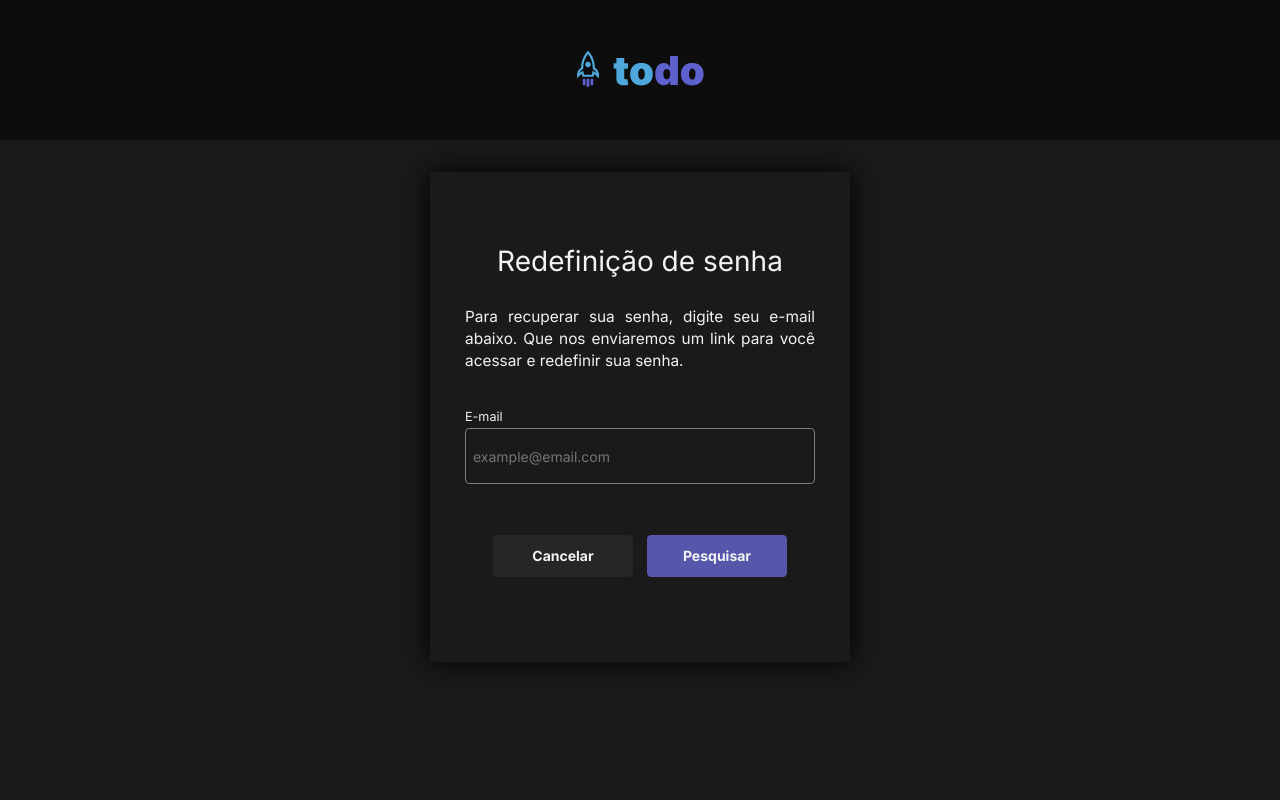
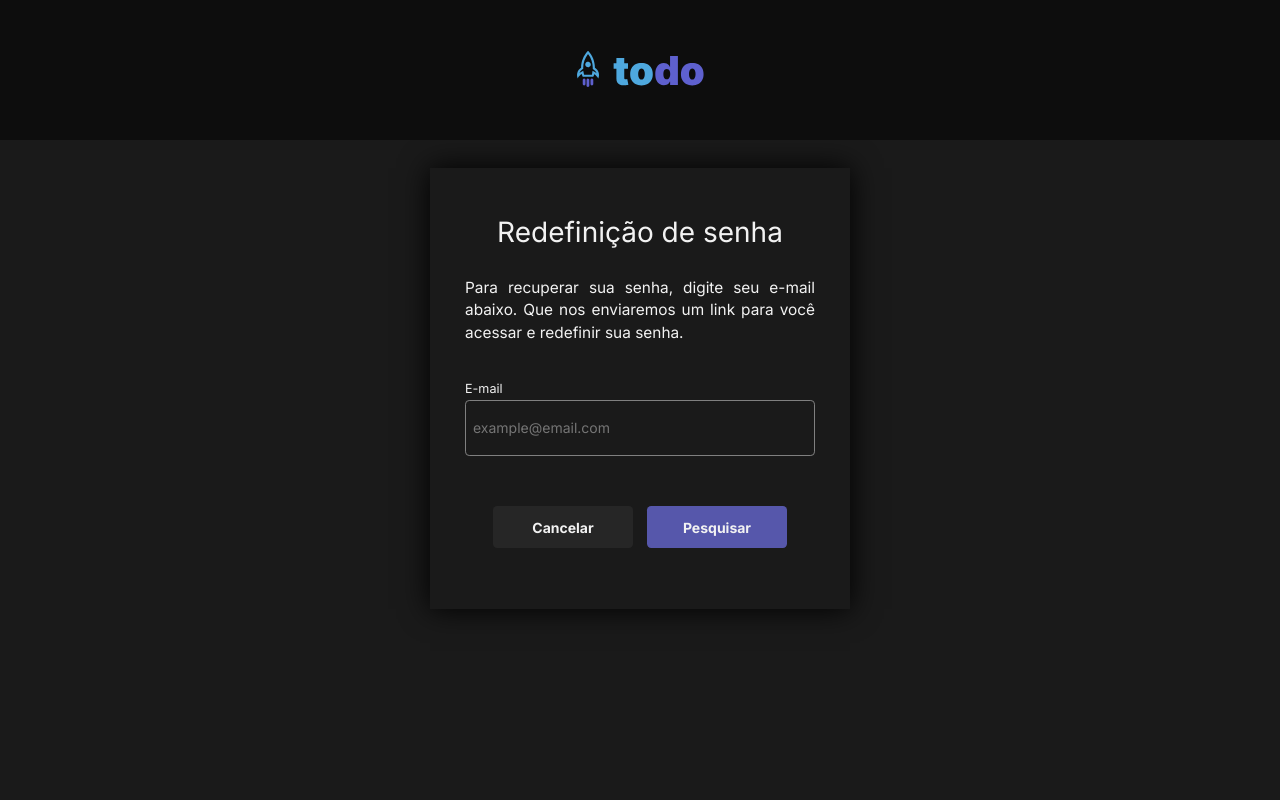
Before and after one commit to kaiomoreira-dev/app-todo, a React (Vite) app: page /forgot-password in a window 1280 px wide. Shown: the top 800 px of the page. Built offline with nearby package versions, Linux system fonts and the light colour scheme.

Commit message:
fix: all width and heith for cards

```diff
--- a/src/components/pages/users/forgot-password/Forgot-Password.module.css
+++ b/src/components/pages/users/forgot-password/Forgot-Password.module.css
@@ -14,7 +14,7 @@
 
 .main-content form{
     box-shadow: 0 0 2rem black;
-    height: 35rem;
+    height: 31.5rem;
     width: 30rem;
     padding: 0.5rem 3rem 3.5rem 3rem;
     box-sizing: border-box;
@@ -22,7 +22,7 @@
     justify-content: center;
     align-items: center;
     flex-direction: column;
-    margin-top: 2.3rem;
+    margin-top: 2rem;
 
 }
 
--- a/src/components/pages/users/login/Login.module.css
+++ b/src/components/pages/users/login/Login.module.css
@@ -17,13 +17,14 @@ body{
 
 .form{
     box-shadow: 0 0 2rem black;
-    height: 35.5rem;
+    height: 33rem;
     width: 30rem;
-    padding: 1.8rem 0.5rem 3.5rem 0.5rem;
+    padding: 0rem 0.5rem 0rem 0.5rem;
     box-sizing: border-box;
     display: flex;
     align-items: center;
     flex-direction: column;
+
 }
 
 .fieldset{
```
